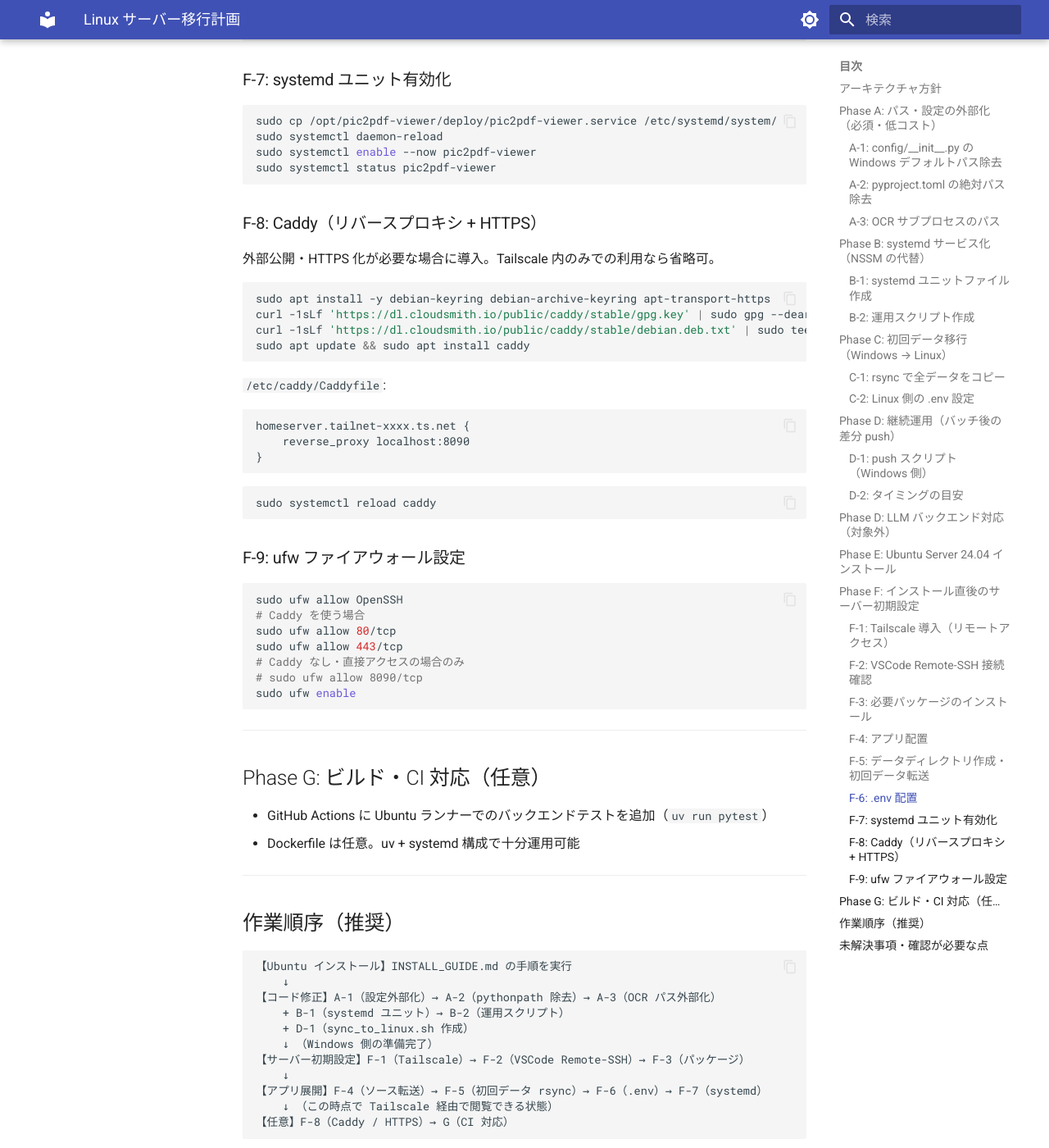
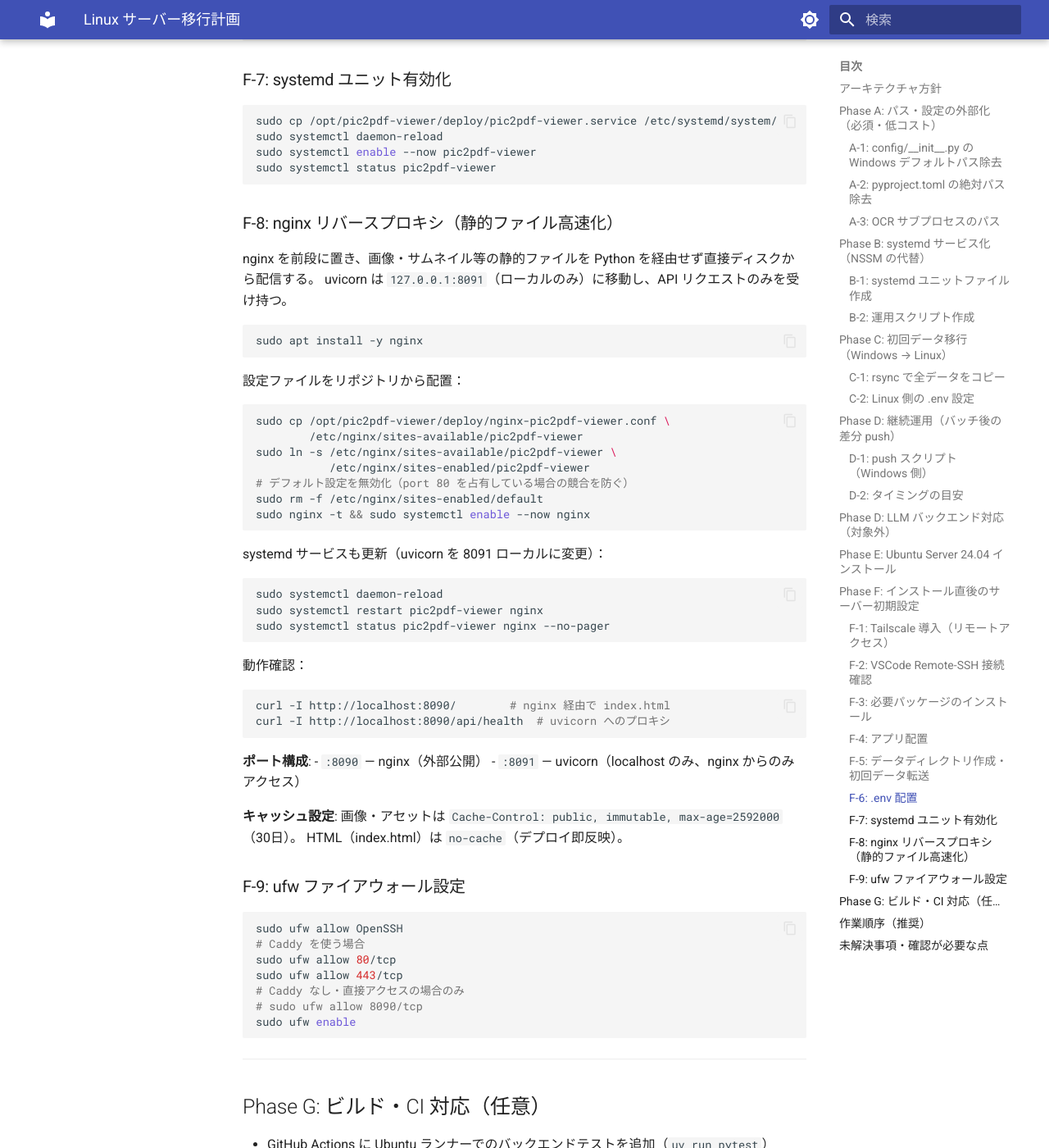
Before and after one commit to kkmmyr/Pic2PDF_Viewer, an MkDocs documentation site: the page built from docs/04_環境構築/Linuxサーバー移行計画.md, in a window 1280 px wide and 1400 px high, scrolled down 7270 px. Shown: the whole window at 82% size. Built offline with MkDocs 1.6.1 and Material for MkDocs 9.7.7, drawn with Linux system fonts in a browser that asks for light colours; some of the changed text lies outside the part shown.

Commit message:
chore(deploy): nginx リバースプロキシ導入（静的ファイル高速化）
- deploy/nginx-pic2pdf-viewer.conf 新規作成
  - 静的ファイル（images/thumbnails/assets）を nginx が直接配信
  - API リクエストのみ uvicorn（localhost:8091）へプロキシ
  - 画像・アセット: Cache-Control immutable 30日/1年
  - HTML(index.html): no-cache（デプロイ即反映）
- deploy/pic2pdf-viewer.service: uvicorn を 0.0.0.0:8090 → 127.0.0.1:8091 に変更
- docs: Linuxサーバー移行計画 §F-8 を Caddy → nginx に更新、変更履歴を追記

Co-Authored-By: Claude Sonnet 4.6 <noreply@anthropic.com>

````diff
--- a/docs/04_環境構築/Linuxサーバー移行計画.md
+++ b/docs/04_環境構築/Linuxサーバー移行計画.md
@@ -98,7 +98,7 @@ Type=simple
 User=<実行ユーザー>
 WorkingDirectory=/opt/pic2pdf-viewer/backend
 Environment=PIC2PDF_DATA_DIR=/opt/pic2pdf-viewer/data
-ExecStart=/opt/pic2pdf-viewer/backend/.venv/bin/uvicorn main:app --port 8090
+ExecStart=/opt/pic2pdf-viewer/backend/.venv/bin/uvicorn main:app --host 127.0.0.1 --port 8091
 Restart=on-failure
 StandardOutput=append:/opt/pic2pdf-viewer/logs/service-stdout.log
 StandardError=append:/opt/pic2pdf-viewer/logs/service-stderr.log
@@ -339,27 +339,48 @@ sudo systemctl enable --now pic2pdf-viewer
 sudo systemctl status pic2pdf-viewer
 ```
 
-### F-8: Caddy（リバースプロキシ + HTTPS）
+### F-8: nginx リバースプロキシ（静的ファイル高速化）
 
-外部公開・HTTPS 化が必要な場合に導入。Tailscale 内のみでの利用なら省略可。
+nginx を前段に置き、画像・サムネイル等の静的ファイルを Python を経由せず直接ディスクから配信する。
+uvicorn は `127.0.0.1:8091`（ローカルのみ）に移動し、API リクエストのみを受け持つ。
 
 ```bash
-sudo apt install -y debian-keyring debian-archive-keyring apt-transport-https
-curl -1sLf 'https://dl.cloudsmith.io/public/caddy/stable/gpg.key' | sudo gpg --dearmor -o /usr/share/keyrings/caddy-stable-archive-keyring.gpg
-curl -1sLf 'https://dl.cloudsmith.io/public/caddy/stable/debian.deb.txt' | sudo tee /etc/apt/sources.list.d/caddy-stable.list
-sudo apt update && sudo apt install caddy
+sudo apt install -y nginx
 ```
 
-`/etc/caddy/Caddyfile`:
-```
-homeserver.tailnet-xxxx.ts.net {
-    reverse_proxy localhost:8090
-}
+設定ファイルをリポジトリから配置：
+
+```bash
+sudo cp /opt/pic2pdf-viewer/deploy/nginx-pic2pdf-viewer.conf \
+        /etc/nginx/sites-available/pic2pdf-viewer
+sudo ln -s /etc/nginx/sites-available/pic2pdf-viewer \
+           /etc/nginx/sites-enabled/pic2pdf-viewer
+# デフォルト設定を無効化（port 80 を占有している場合の競合を防ぐ）
+sudo rm -f /etc/nginx/sites-enabled/default
+sudo nginx -t && sudo systemctl enable --now nginx
 ```
 
+systemd サービスも更新（uvicorn を 8091 ローカルに変更）：
+
 ```bash
-sudo systemctl reload caddy
+sudo systemctl daemon-reload
+sudo systemctl restart pic2pdf-viewer nginx
+sudo systemctl status pic2pdf-viewer nginx --no-pager
 ```
+
+動作確認：
+
+```bash
+curl -I http://localhost:8090/        # nginx 経由で index.html
+curl -I http://localhost:8090/api/health  # uvicorn へのプロキシ
+```
+
+**ポート構成**:
+- `:8090` — nginx（外部公開）
+- `:8091` — uvicorn（localhost のみ、nginx からのみアクセス）
+
+**キャッシュ設定**: 画像・アセットは `Cache-Control: public, immutable, max-age=2592000`（30日）。
+HTML（index.html）は `no-cache`（デプロイ即反映）。
 
 ### F-9: ufw ファイアウォール設定
 
````
Also changed, not shown: docs/05_記録/変更履歴.md (+9 -0 lines), 2 other files.
